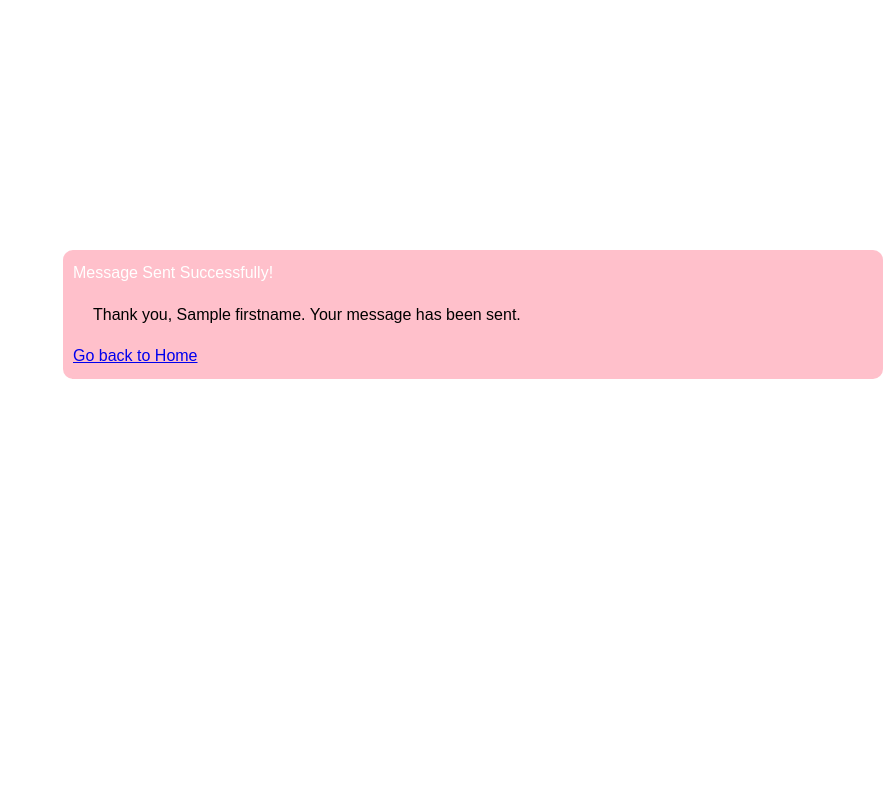
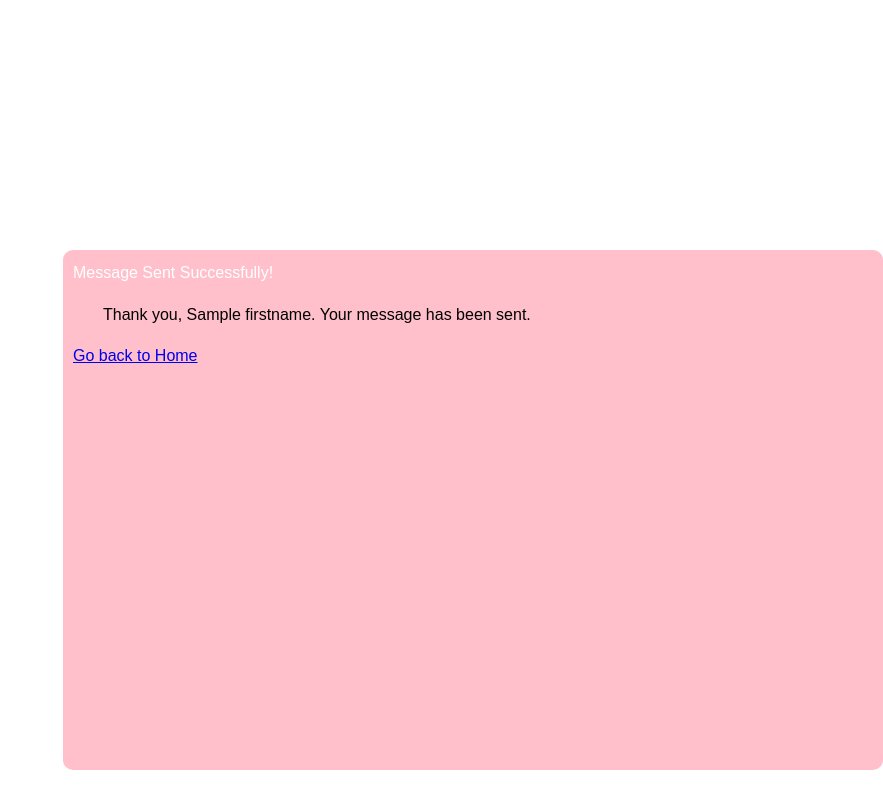
Before and after one commit to pepegigi/projects-withgit, a Django app: template templates/success.html in a window 1320 px wide. Shown: the whole page, without its empty margins (437-1320 px from the left). Run offline with Django 4.2, Linux system fonts and the light colour scheme; the template is opened without the code that fills it: most values are stand-ins (such as "Sample title", 1, 10 or a date in 2020).

Commit message:
Update success.html

```diff
--- a/templates/success.html
+++ b/templates/success.html
@@ -8,10 +8,10 @@
     <link rel="stylesheet" href="{% static 'index.css' %}">
 </head>
 <body>
-    <div class="container" style="background-color: pink;border-radius:10px;border:2px,black;margin-left:500px;margin-top:250px;padding:10px;>
-         <h2 style="color:black;">Message Sent Successfully!</h2>
-         <p style="color:black;margin-left:20px;">Thank you, {{ firstname }}. Your message has been sent.</p>
-         <a href="{% url 'home' %}" margin-left:20px;>Go back to Home</a>
+    <div class="container" style="background-color: pink;border-radius:10px;border:2px,black;margin-left:500px;margin-top:250px;padding:10px;width:800px;height:500px;>
+         <h2 style="color:black;margin-left:50px">Message Sent Successfully!</h2>
+         <p style="color:black;margin-left:30px;">Thank you, {{ firstname }}. Your message has been sent.</p>
+         <a href="{% url 'home' %}" margin-left:80px;>Go back to Home</a>
     </div>
 </body>
 </html>
```
